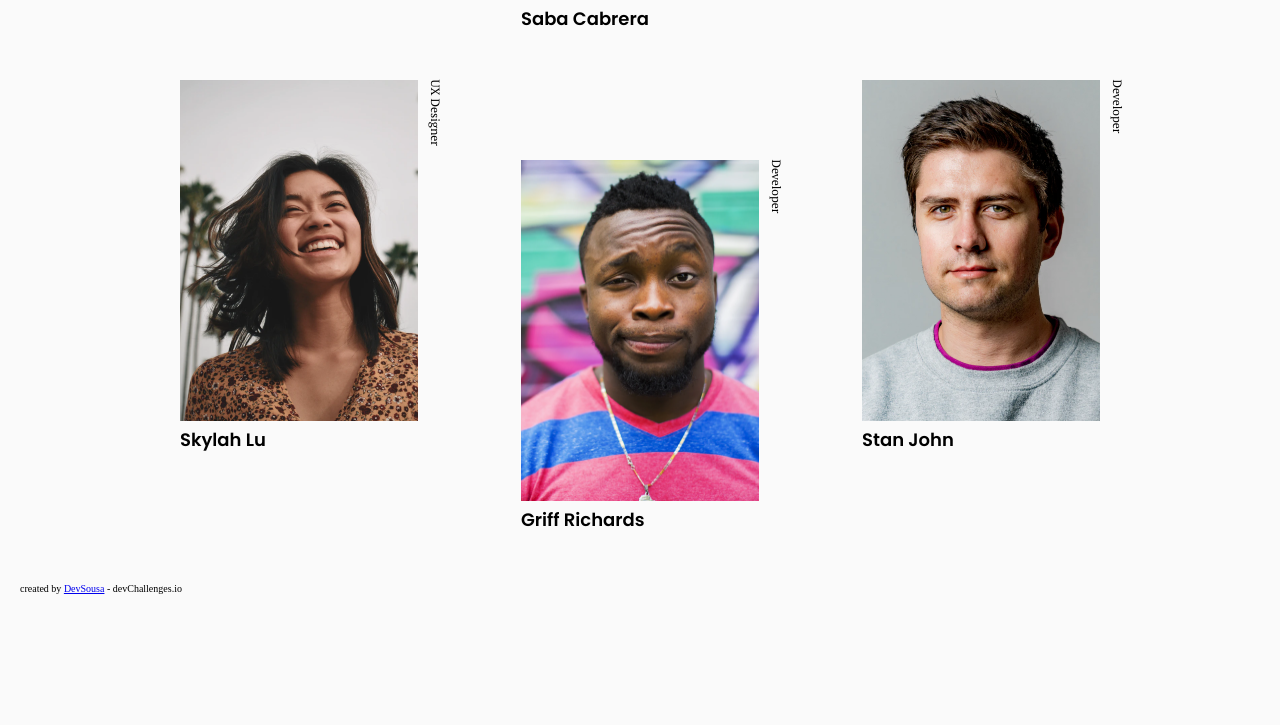
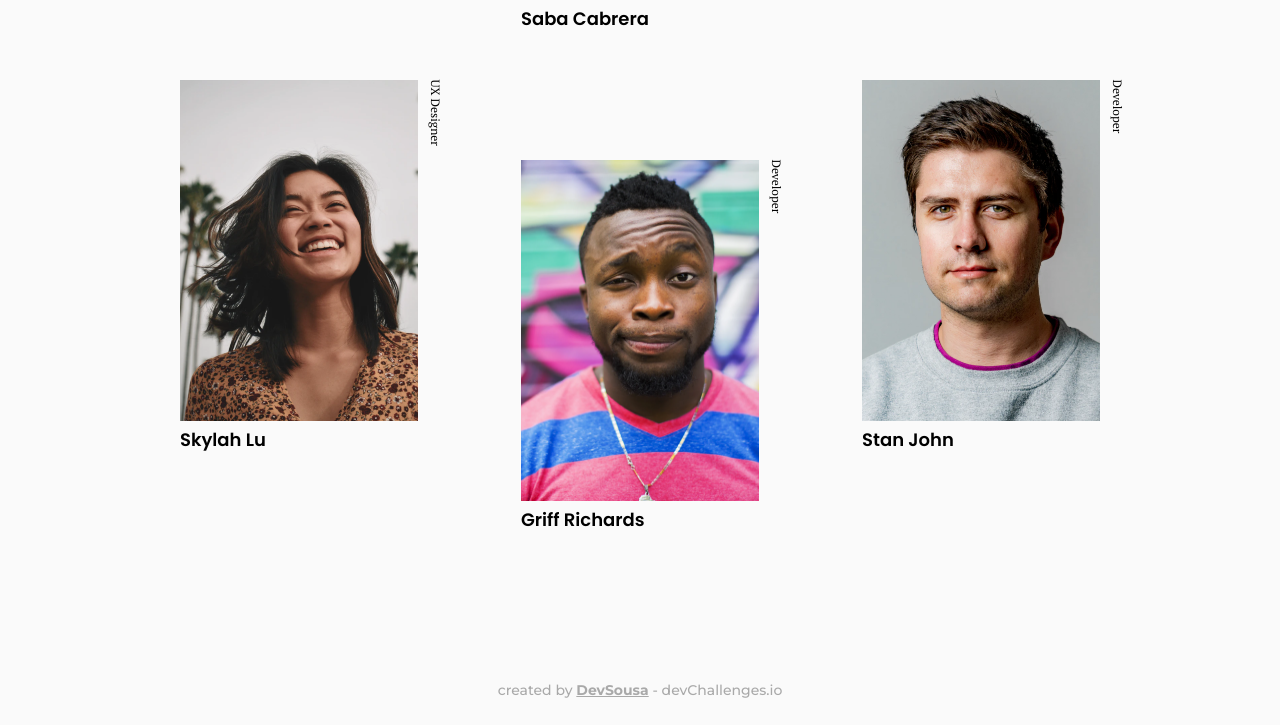
Before and after one commit to gabrielsousapro/my-team-page-devchallenges, a plain HTML site: page index.html in a window 1280 px wide. Shown: the part 766-1491 px from the top of the page. Before the commit the page ends 1363 px from the top, so only its background shows below. Drawn offline with Linux system fonts and the light colour scheme.

Commit message:
feat: add footer style

```diff
--- a/css/styles.css
+++ b/css/styles.css
@@ -97,6 +97,24 @@ body {
     position: absolute;
 }
 
+.footer {
+    text-align: center;
+    margin-bottom: 2.4rem;
+    margin-top: 8.4rem;
+}
+
+.footer__text {
+    font-size: var(--fs-md);
+    font-weight: 500;
+    font-family: var(--f-family-montserrat);
+    color: var(--secondary-color);
+}
+
+.footer__text a {
+    color: var(--secondary-color);
+    font-weight: 700;
+}
+
 @media (min-width: 640px) {
     .header {
         flex-direction: row;
@@ -168,4 +186,8 @@ body {
     .wrapper__crew-job {
         transform: rotate(90deg) translateY(-21.7rem) translateX(3.2rem);
     }
+
+    .footer {
+        margin-top: 9.8rem;
+    }
 }
```
